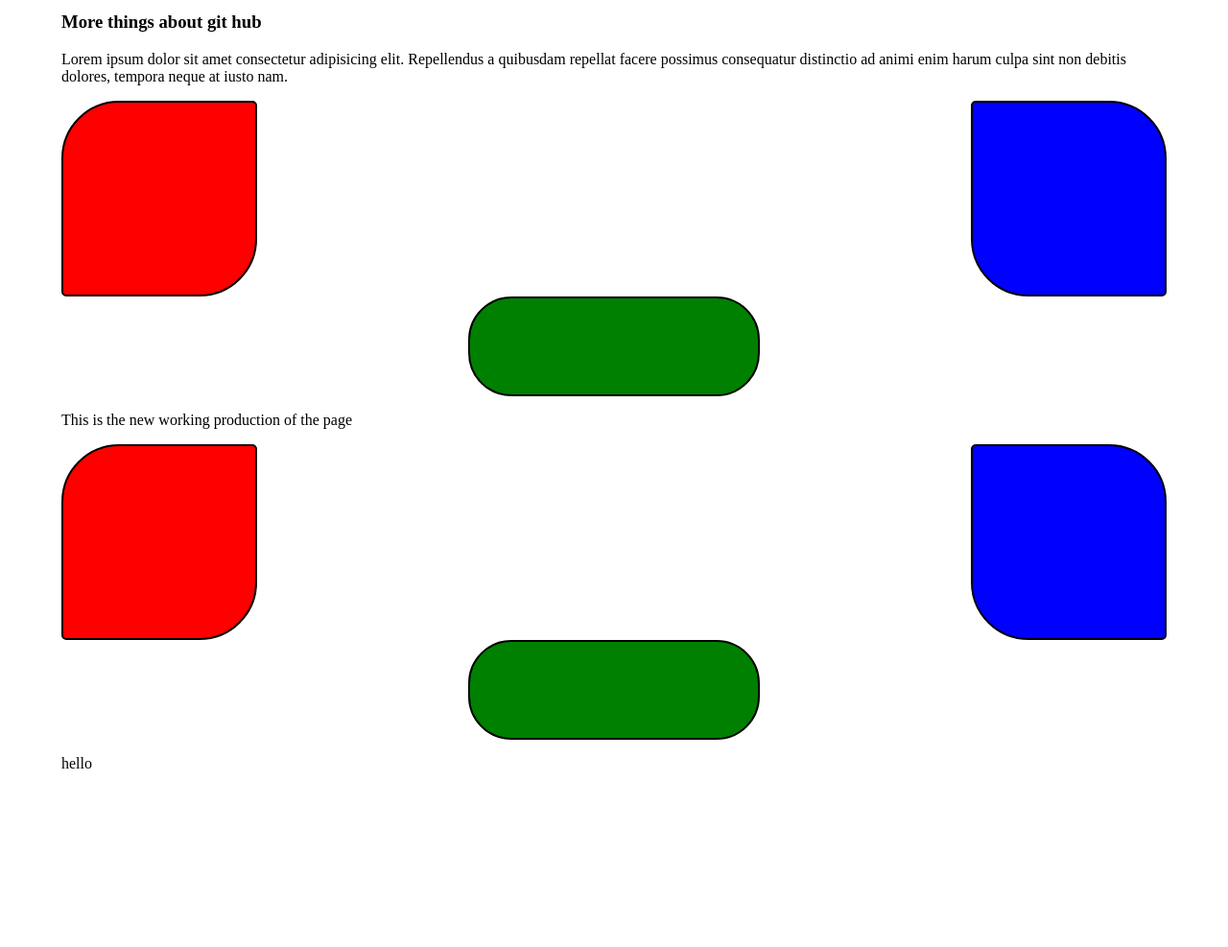
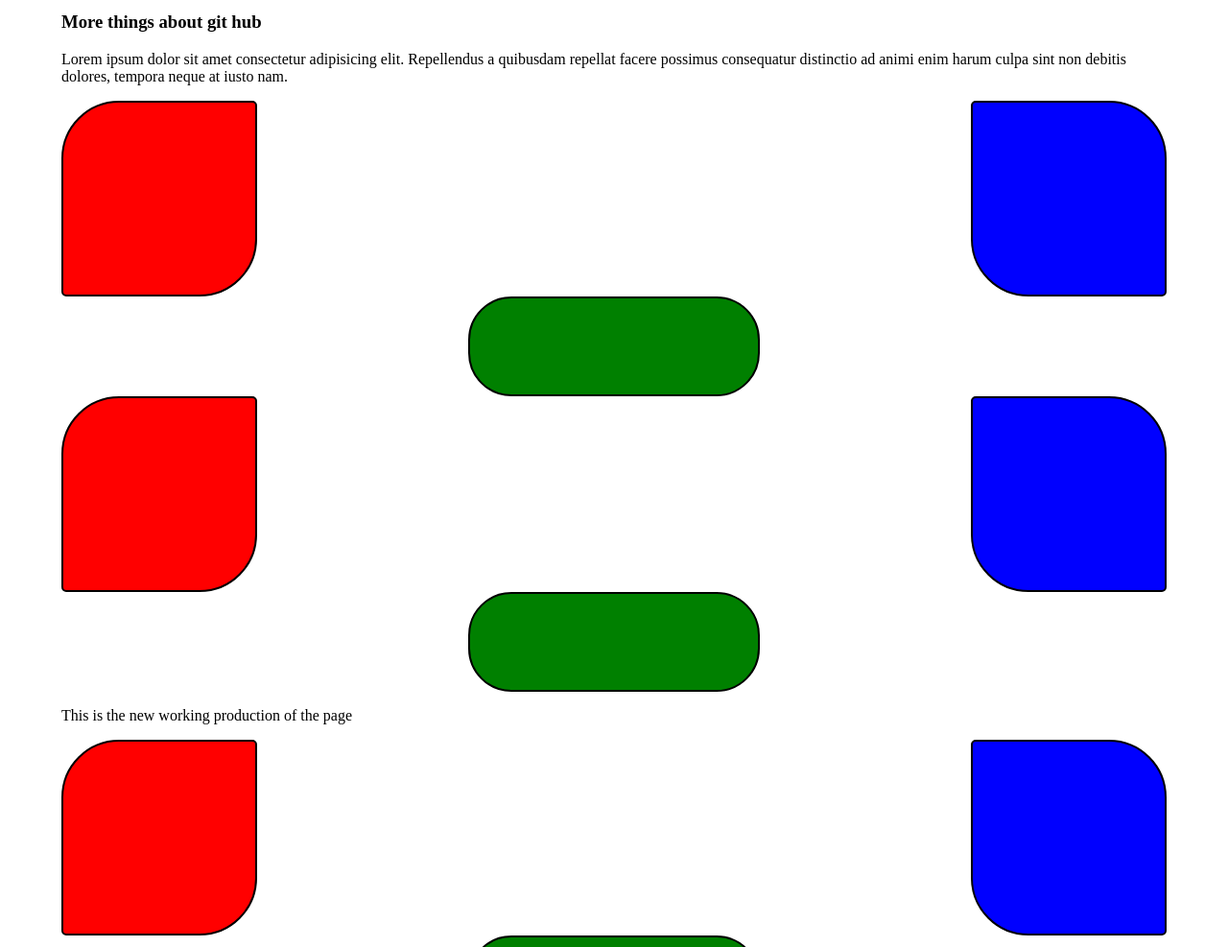
Before and after one commit to Mikepcann/TestWLiam, a plain HTML site: page index.html in a window 1280 px wide. Shown: the part 113-1100 px from the top of the page at 96% size. Before the commit the page ends 934 px from the top, so only its background shows below. Drawn offline with Linux system fonts and the light colour scheme.

Commit message:
conflict

```diff
--- a/index.html
+++ b/index.html
@@ -21,6 +21,9 @@
     <div id="blue"></div>
     <div id="green"></div>
 
+    <div id="red"></div>
+    <div id="blue"></div>
+    <div id="green"></div>
     <p>
         This is the new working production of the page
     </p>
```
